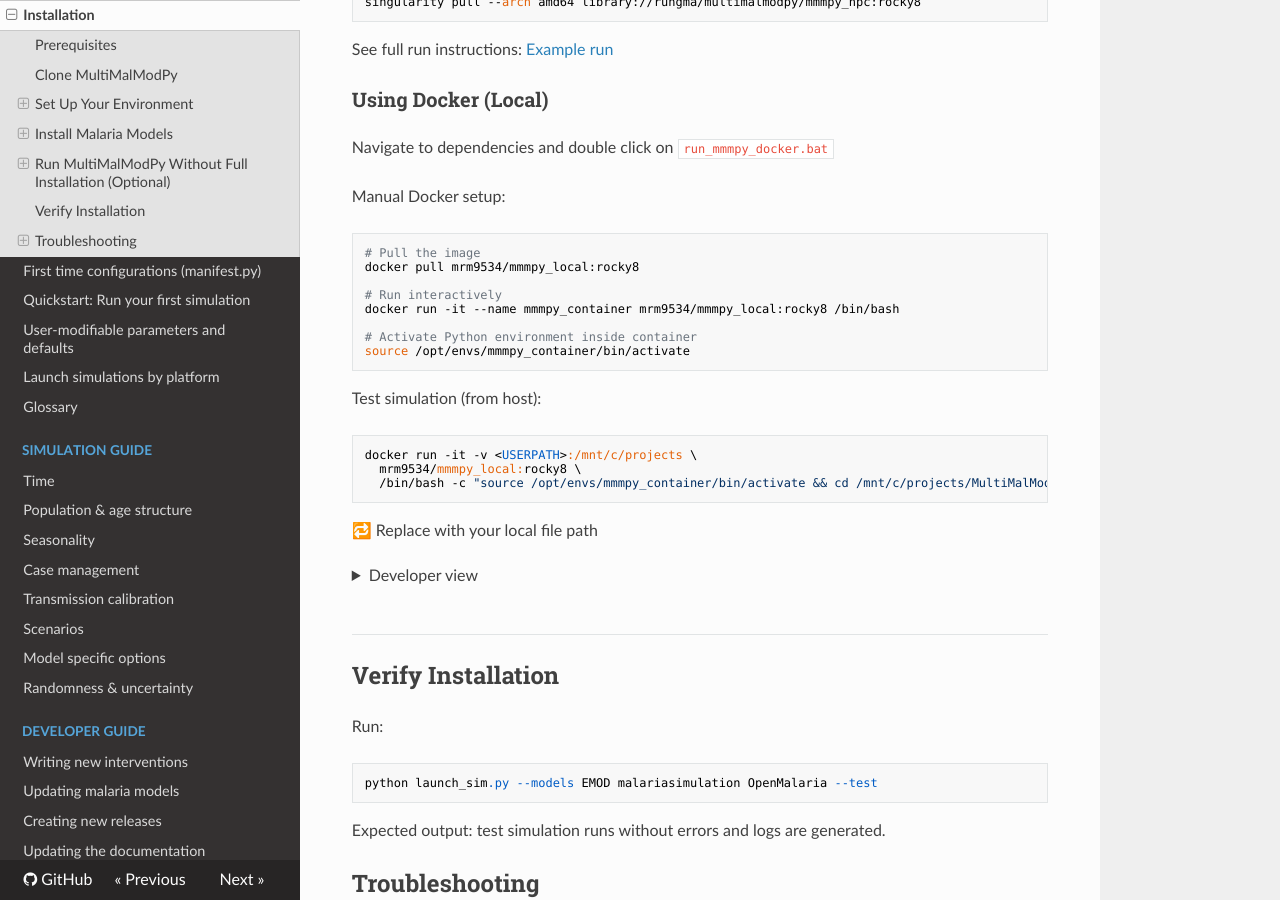
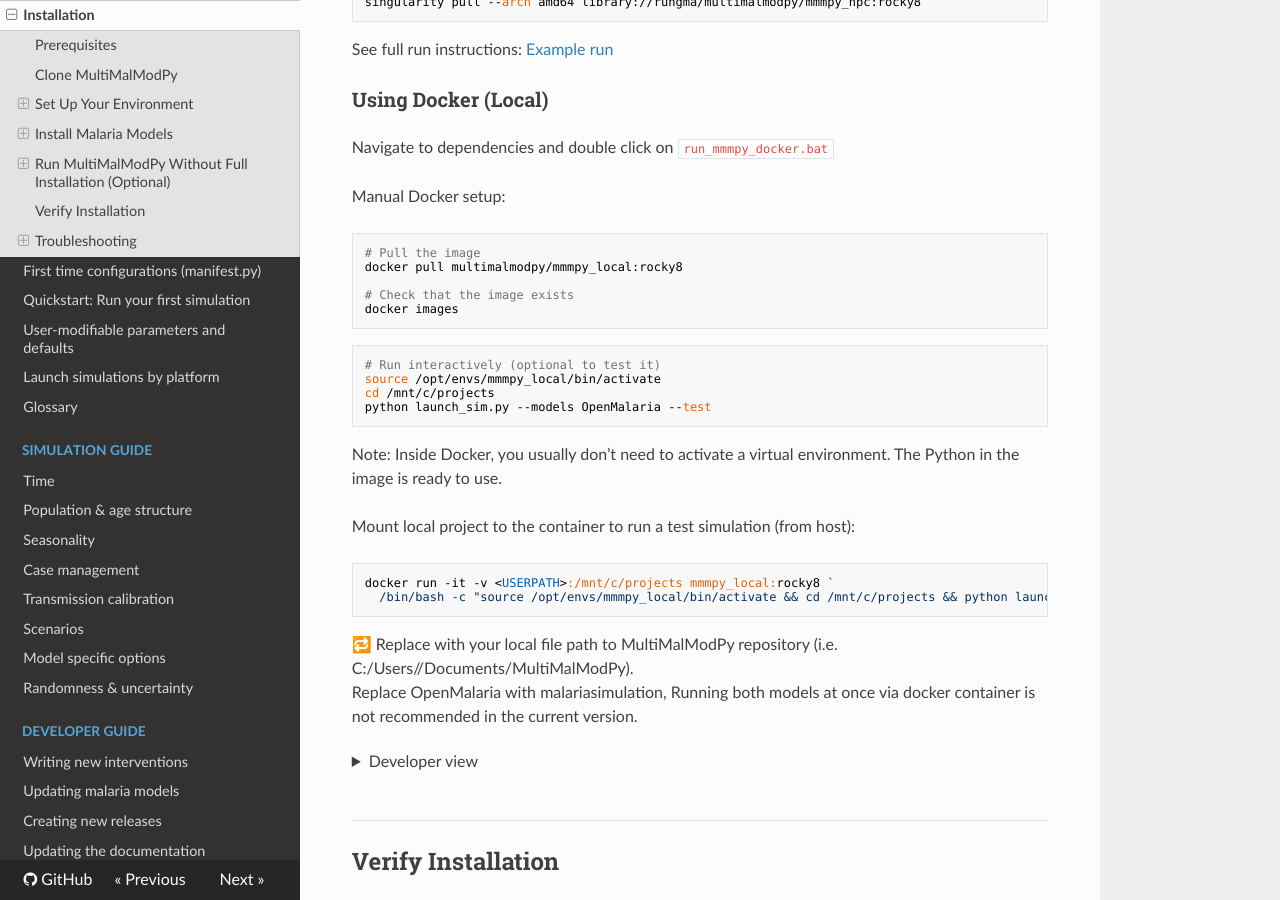
Before and after one commit to ahadi-analytics/MultiMalModPy, an MkDocs documentation site: the page built from docs/getting_started/installation.md, in a window 1280 px wide and 900 px high, scrolled down 4766 px. Built offline with MkDocs 1.6.1, drawn with Linux system fonts in a browser that asks for light colours; nearby versions of some CDN libraries; comment, search, counter and statistics services are not loaded.

Commit message:
updated docs

````diff
--- a/docs/getting_started/installation.md
+++ b/docs/getting_started/installation.md
@@ -384,28 +384,34 @@ Manual Docker setup:
 
 ```
 # Pull the image
-docker pull mrm9534/mmmpy_local:rocky8
+docker pull multimalmodpy/mmmpy_local:rocky8
 
-# Run interactively
-docker run -it --name mmmpy_container mrm9534/mmmpy_local:rocky8 /bin/bash
-
-# Activate Python environment inside container
-source /opt/envs/mmmpy_container/bin/activate
+# Check that the image exists
+docker images
 ```
 
-Test simulation (from host):
+```
+# Run interactively (optional to test it)
+source /opt/envs/mmmpy_local/bin/activate
+cd /mnt/c/projects
+python launch_sim.py --models OpenMalaria --test
+```
+Note: Inside Docker, you usually don’t need to activate a virtual environment. The Python in the image is ready to use.
+
+Mount local project to the container to run a test simulation (from host):
 
 ```
-docker run -it -v <USERPATH>:/mnt/c/projects \
-  mrm9534/mmmpy_local:rocky8 \
-  /bin/bash -c "source /opt/envs/mmmpy_container/bin/activate && cd /mnt/c/projects/MultiMalModPy && python launch_sim.py --models malariasimulation OpenMalaria --test"
+docker run -it -v <USERPATH>:/mnt/c/projects mmmpy_local:rocky8 `
+  /bin/bash -c "source /opt/envs/mmmpy_local/bin/activate && cd /mnt/c/projects && python launch_sim.py --models OpenMalaria --test"
+```
 
-```
-🔁 Replace <USERPATH> with your local file path
+🔁 Replace <USERPATH> with your local file path to MultiMalModPy repository (i.e. C:/Users/<USER>/Documents/MultiMalModPy).
+Replace OpenMalaria with malariasimulation, Running both models at once via docker container is not recommended in the current version.
+
 
 ??? info "Developer view"
 
-
+    <br>
     #### 1️⃣ Install Docker Desktop
 
     Download and install from 🔗 [Docker Desktop](https://www.docker.com/products/docker-desktop/).
@@ -422,10 +428,10 @@ docker run -it -v <USERPATH>:/mnt/c/projects \
     Pull the container image from Docker Hub:
 
     ```
-    docker pull mrm9534/mmmpy_local:rocky8
+    docker pull multimalmodpy/mmmpy_local:rocky8
     ```
 
-    🔗 [View image on Docker Hub](https://hub.docker.com/r/mrm9534/mmmpy_local)
+    🔗 [View image on Docker Hub](https://hub.docker.com/r/multimalmodpy/mmmpy_local)
 
 
     #### 3️⃣ Verify the Image
@@ -436,7 +442,7 @@ docker run -it -v <USERPATH>:/mnt/c/projects \
     docker images
     ```
 
-    Look for `mrm9534/mmmpy_local` with the tag `rocky8`.
+    Look for `multimalmodpy/mmmpy_local` with the tag `rocky8`.
 
 
     #### 4️⃣ Run the Docker Container
@@ -444,14 +450,14 @@ docker run -it -v <USERPATH>:/mnt/c/projects \
     Start the container in interactive mode:
 
     ```
-    docker run -it --name mmmpy_container mrm9534/mmmpy_local:rocky8 /bin/bash
+    docker run -it --name mmmpy_local multimalmodpy/mmmpy_local:rocky8 /bin/bash
     ```
 
     To resume an existing container instead of creating a new one:
 
     ```
     docker ps -a               # List all containers
-    docker start -ai mmmpy_container
+    docker start -ai mmmpy_local
     ```
 
     You should see a terminal like:
@@ -475,18 +481,18 @@ docker run -it -v <USERPATH>:/mnt/c/projects \
     ls /opt/envs/
     ```
 
-    You'll likely see `mmmpy_container` or `mmmpy_local`.
+    You'll likely see `mmmpy_local`.
 
     Activate the correct one:
 
     ```
-    source /opt/envs/mmmpy_container/bin/activate
+    source /opt/envs/mmmpy_local/bin/activate
     ```
 
     Your prompt should look like:
 
     ```
-    (mmmpy_container) [root@74350592befb envs]#
+    (mmmpy_local) [root@74350592befb envs]#
     ```
 
     Verify the Python setup:
@@ -505,10 +511,10 @@ docker run -it -v <USERPATH>:/mnt/c/projects \
     ```
     docker run -it -v <USERPATH>:/mnt/c/projects \
       mrm9534/mmmpy_local:rocky8 \
-      /bin/bash -c "source /opt/envs/mmmpy_container/bin/activate && cd /mnt/c/projects/MultiMalModPy && python launch_sim.py --models malariasimulation OpenMalaria --test"
+      /bin/bash -c "source /opt/envs/mmmpy_local/bin/activate && cd /mnt/c/projects/MultiMalModPy && python launch_sim.py --models OpenMalaria --test"
     ```
 
-    🔁 Replace `<USERPATH>` (e.g., `C:\Users\YourName\Documents`) with the full path to your MultiMalModPy folder.
+    🔁 Replace `<USERPATH>` (e.g., `C:\Users\<USER>\Documents`) with the full path to your MultiMalModPy folder.
 
     📘 More details: [Example Run – Docker Container](../getting_started/example_run.md#using-docker-container)
 
````
Also changed, not shown: docs/getting_started/example_run.md (+7 -6 lines), docs/getting_started/usage.md (+2 -2 lines), docs/malaria_models/interventions.md (+5 -7 lines).
